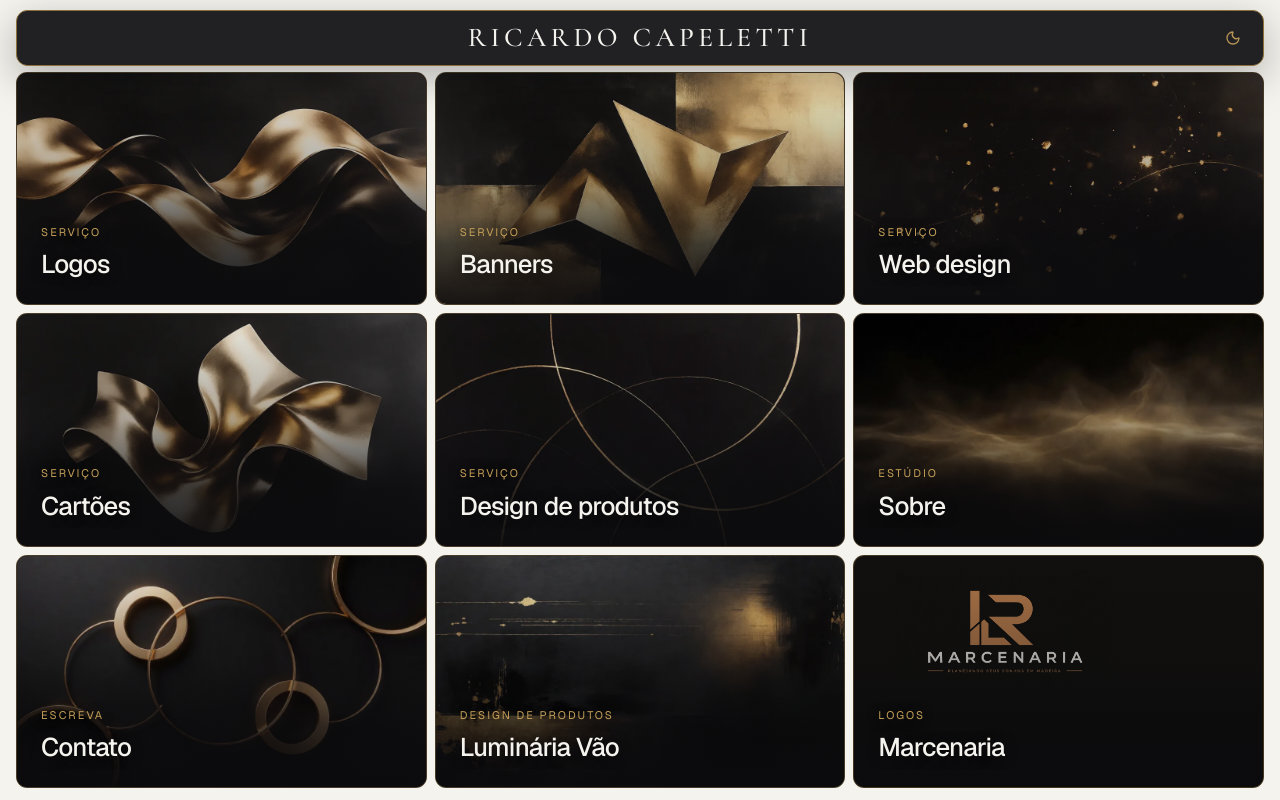
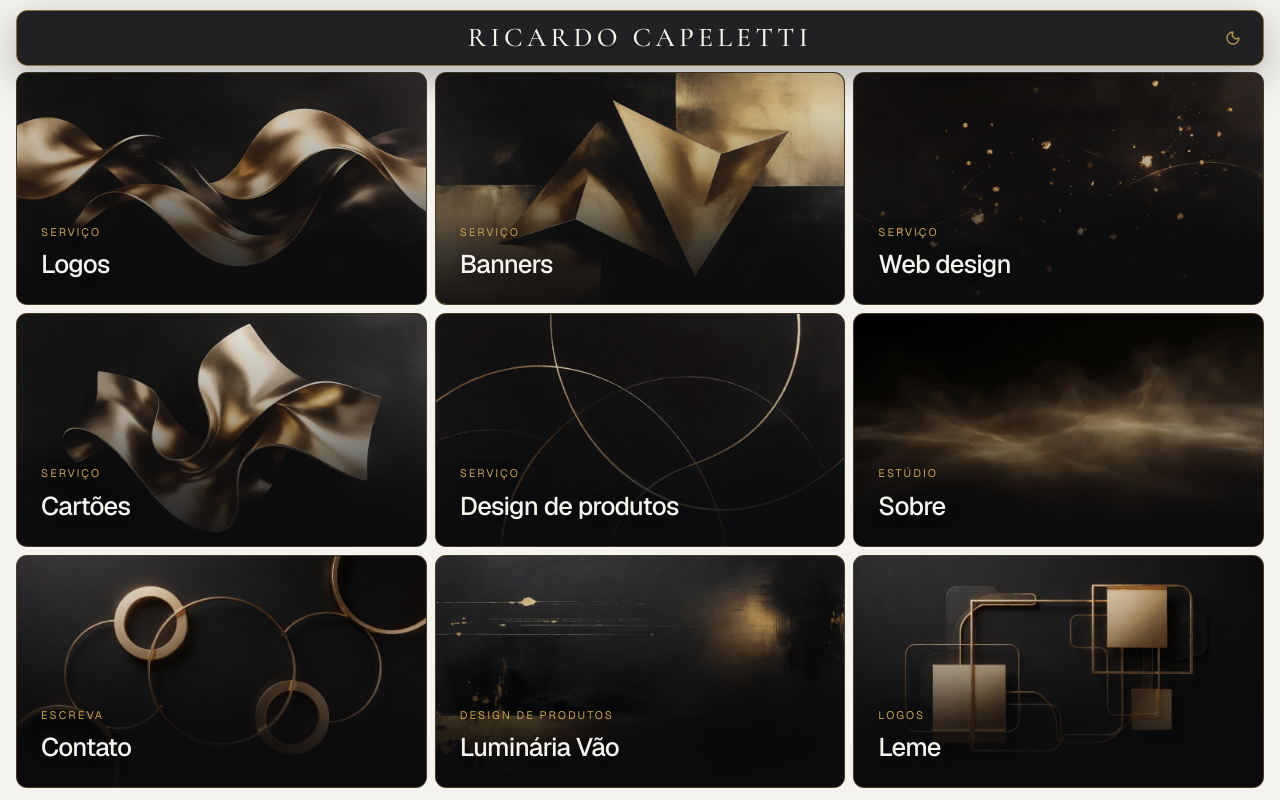
Before and after one commit to RicardoCapeletti/Portifolio, a Next.js app: page / in a window 1280 px wide. Built offline with nearby package versions, Linux system fonts and the light colour scheme; no server answers.

Commit message:
Devolve Leme aos Logos e o abstrato ao mosaico.
Marcenaria continua como peça de logo, com a imagem só na página da peça.

Co-authored-by: ricardolopescap <ricardolopescap@gmail.com>

```diff
--- a/components/landing-home.tsx
+++ b/components/landing-home.tsx
@@ -24,7 +24,7 @@ const tileBackgrounds = [
   "/tiles/tile-6.webp",
   "/tiles/tile-7.webp",
   "/tiles/luminaria-vao.webp",
-  "/tiles/marcenaria.webp",
+  "/tiles/leme.webp",
 ] as const;
 
 function tileBackground(index: number): (typeof tileBackgrounds)[number] {
@@ -80,24 +80,19 @@ function GateTile({
   title,
   note,
   image,
-  imageClassName = coverImageClass,
-  background,
 }: {
   href: string;
   kicker: string;
   title: string;
   note: string;
   image: string;
-  imageClassName?: string;
-  background?: string;
 }) {
   return (
     <Link
       href={href}
       className={`gate-tile group flex h-full min-h-[13.5rem] flex-col justify-end p-5 sm:min-h-52 sm:p-6 ${focus}`}
-      style={background ? { background } : undefined}
     >
-      <img src={assetSrc(image)} alt="" className={imageClassName} />
+      <img src={assetSrc(image)} alt="" className={coverImageClass} />
       <span className="pointer-events-none absolute inset-0" style={{ background: tileScrim }} aria-hidden="true" />
       <span className="relative" style={{ textShadow: "0 1px 12px rgba(11, 11, 13, 0.8)" }}>
         <span className="block text-[11px] tracking-[0.18em] text-[var(--palette-gold)] uppercase">{kicker}</span>
@@ -134,12 +129,6 @@ function TileFace({ tile, image }: { tile: HomeTile; image: string }) {
           title={tile.piece.title}
           note={tile.piece.summary}
           image={image}
-          imageClassName={
-            tile.piece.slug === "marcenaria"
-              ? "pointer-events-none absolute inset-x-[10%] top-[6%] h-[54%] object-contain object-top transition duration-700 ease-out group-hover:scale-[1.04] group-hover:brightness-110 group-focus-visible:scale-[1.04] group-focus-visible:brightness-110"
-              : coverImageClass
-          }
-          background={tile.piece.slug === "marcenaria" ? "#12100e" : undefined}
         />
       );
     default: {
--- a/content/portfolio.ts
+++ b/content/portfolio.ts
@@ -50,6 +50,18 @@ export const categoryNotes: Record<PortfolioCategory, string> = {
 };
 
 export const portfolioPieces: PortfolioPiece[] = [
+  {
+    slug: "leme",
+    title: "Leme",
+    category: "Logos",
+    year: "2025",
+    context: "Padaria Leme, Pinheiros",
+    role: "Identidade visual",
+    summary: "Selo da padaria de bairro, legível no saco de pão e no letreiro da esquina.",
+    description:
+      "A Leme abre cedo na Teodoro Sampaio e precisava de uma marca que coubesse no carimbo da embalagem e na fachada. O desenho parte de um pão visto de cima: um círculo e um risco. São duas cores, sem sombra. O nome entra em caixa baixa, curto o bastante para a sacola.",
+    cover: { from: "#3f2a22", to: "#e7cbb4", motif: "seal" },
+  },
   {
     slug: "marcenaria",
     title: "Marcenaria",
```
Also changed, not shown: public/tiles/leme.webp (added).
